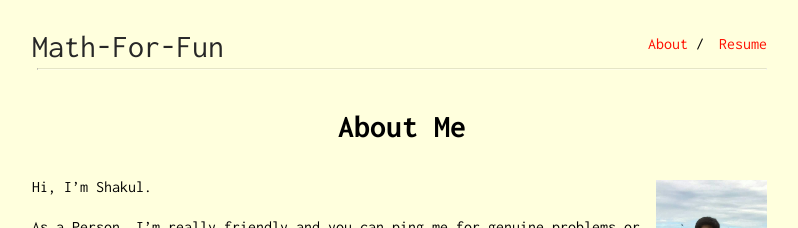
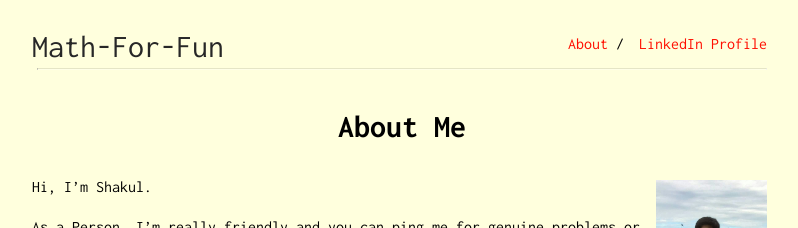
Before and after one commit to Oscuro-Phoenix/math-for-fun, a Jekyll site: the page built from about.md, in a window 1280 px wide. Shown: the top 228 px of the page, without its empty margins (238-1036 px from the left). Built offline with Jekyll 4.4.1, drawn with Linux system fonts in a browser that asks for light colours.

Commit message:
Update _config.yml

```diff
--- a/_config.yml
+++ b/_config.yml
@@ -20,5 +20,5 @@ sass:
 navbar:
  - name: "About"
    link: "about"
- - name: "Resume"
-   absolute-link: ""
+ - name: "LinkedIn Profile"
+   absolute-link: "https://www.linkedin.com/in/shakul-pathak-402a6998/"
```
